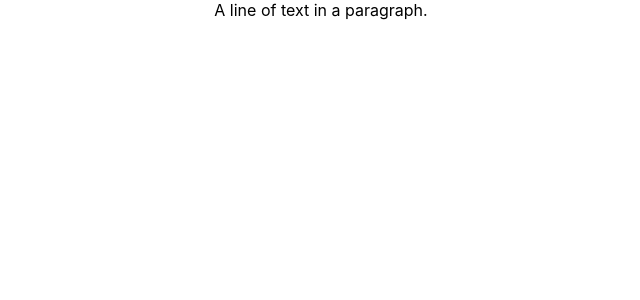
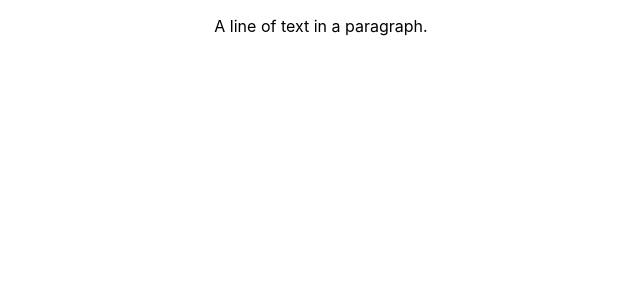
Before and after one commit to searene/Org-Typer, a React (Vite) app: page / in a window 1280 px wide. Shown: the top 300 px of the page, without its empty margins (319-959 px from the left). Built offline with nearby package versions, Linux system fonts and the light colour scheme.

Commit message:
create element in separate files

```diff
--- a/package.json
+++ b/package.json
@@ -14,6 +14,7 @@
     "react": "^18.0.0",
     "react-dom": "^18.0.0",
     "slate": "^0.80.0",
+    "slate-history": "^0.66.0",
     "slate-react": "^0.80.0"
   },
   "devDependencies": {
--- a/src/App.tsx
+++ b/src/App.tsx
@@ -1,7 +1,7 @@
 import { useState } from 'react'
 import logo from './logo.svg'
 import './App.css'
-import LiveEditor from './LiveEditor'
+import LiveEditor from './editor/LiveEditor'
 
 function App() {
   const [count, setCount] = useState(0)
--- a/src/LiveEditor.tsx
+++ /dev/null
@@ -1,33 +0,0 @@
-import { useState } from "react"
-import Heading from "./components/Heading"
-import { BaseEditor, createEditor, Descendant } from 'slate'
-import { Editable, ReactEditor, Slate, withReact } from 'slate-react'
-
-type CustomElement = { type: 'paragraph'; children: CustomText[] }
-type CustomText = { text: string }
-
-declare module 'slate' {
-  interface CustomTypes {
-    Editor: BaseEditor & ReactEditor
-    Element: CustomElement
-    Text: CustomText
-  }
-}
-
-export default function LiveEditor() {
-
-    const initialValue: Descendant[] = [
-        {
-            type: 'paragraph',
-            children: [{ text: 'A line of text in a paragraph.' }],
-          },
-    ]
-
-    const [editor] = useState(() => withReact(createEditor()))
-
-    return (
-        <Slate editor={editor} value={initialValue}>
-            <Editable/>
-        </Slate>
-    )
-}
--- /dev/null
+++ b/src/editor/CustomText.ts
@@ -0,0 +1,2 @@
+type CustomText = { text: string; bold?: true }
+export default CustomText;
--- /dev/null
+++ b/src/editor/LiveEditor.tsx
@@ -0,0 +1,56 @@
+import { useCallback, useMemo, useState } from "react"
+import { BaseEditor, createEditor, Descendant, Editor, Transforms } from 'slate'
+import { Editable, ReactEditor, Slate, withReact } from 'slate-react'
+import { HistoryEditor } from 'slate-history'
+import CustomText from "./CustomText"
+import { HeadingElementType } from "./elements/HeadingElement"
+import { ParagraphElement, ParagraphElementType } from "./elements/ParagraphElement"
+import { CodeElement, CodeElementType } from "./elements/CodeElement"
+
+declare module 'slate' {
+  interface CustomTypes {
+    Editor: BaseEditor & ReactEditor & HistoryEditor
+    Element: HeadingElementType | ParagraphElementType | CodeElementType
+    Text: CustomText
+  }
+}
+
+export default function LiveEditor() {
+
+    const initialValue: Descendant[] = [
+        {
+            type: 'paragraph',
+            children: [{ text: 'A line of text in a paragraph.' }],
+          },
+    ]
+
+    const editor = useMemo(() => withReact(createEditor()), [])
+
+    const renderElement = useCallback((props: any) => {
+        switch (props.element.type) {
+          case 'code':
+            return <CodeElement {...props} />
+          default:
+            return <ParagraphElement {...props} />
+        }
+      }, [])
+
+    return (
+        <Slate editor={editor} value={initialValue}>
+            <Editable
+                renderElement={renderElement}
+                onKeyDown={event => {
+                if (event.key === '`' && event.ctrlKey) {
+                    // Prevent the "`" from being inserted by default.
+                    event.preventDefault()
+                    // Otherwise, set the currently selected blocks type to "code".
+                    Transforms.setNodes(
+                        editor,
+                        { type: 'code' },
+                        { match: n => Editor.isBlock(editor, n) }
+                    )
+                }}}
+            />
+        </Slate>
+    )
+}
--- /dev/null
+++ b/src/editor/elements/CodeElement.tsx
@@ -0,0 +1,14 @@
+import CustomText from "../CustomText"
+
+export type CodeElementType = {
+    type: 'code'
+    children: CustomText[]
+}
+
+export const CodeElement = (props: any) => {
+    return (
+      <pre {...props.attributes}>
+        <code>{props.children}</code>
+      </pre>
+    )
+}
--- /dev/null
+++ b/src/editor/elements/HeadingElement.tsx
@@ -0,0 +1,15 @@
+import CustomText from "../CustomText"
+
+export type HeadingElementType = {
+    type: 'heading'
+    level: number
+    children: CustomText[]
+}
+
+export const HeadingElement = (props: any) => {
+    return (
+      <h1 {...props.attributes}>
+        {props.children}
+      </h1>
+    )
+}
--- /dev/null
+++ b/src/editor/elements/ParagraphElement.tsx
@@ -0,0 +1,14 @@
+import CustomText from "../CustomText"
+
+export type ParagraphElementType = {
+    type: 'paragraph'
+    children: CustomText[]
+}
+
+export const ParagraphElement = (props: any) => {
+    return (
+      <p {...props.attributes}>
+        {props.children}
+      </p>
+    )
+}
```
Also changed, not shown: src/components/Heading.tsx (deleted, +0 -9 lines), 1 other file (tests, documents, lock files or other folders).
